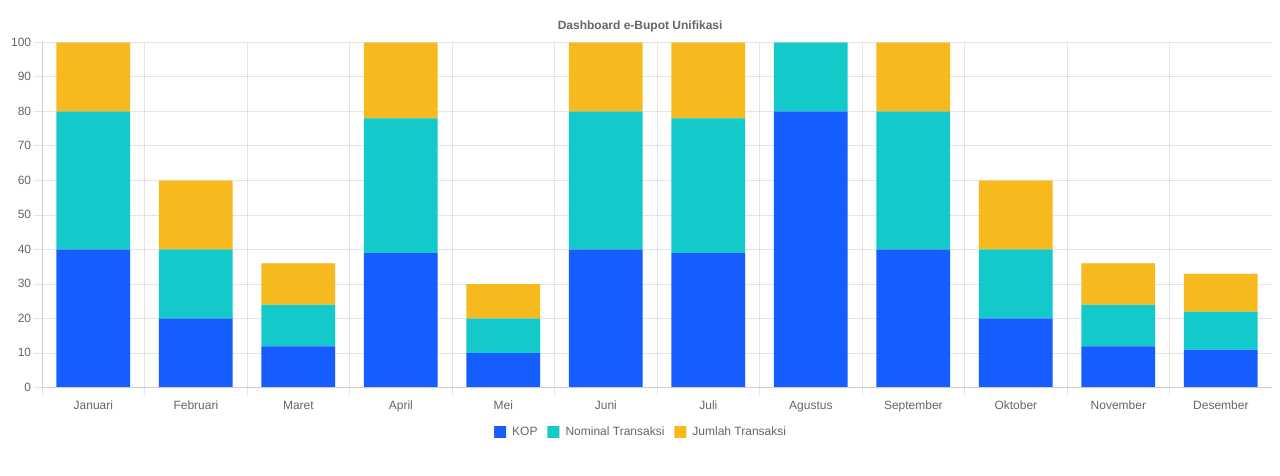
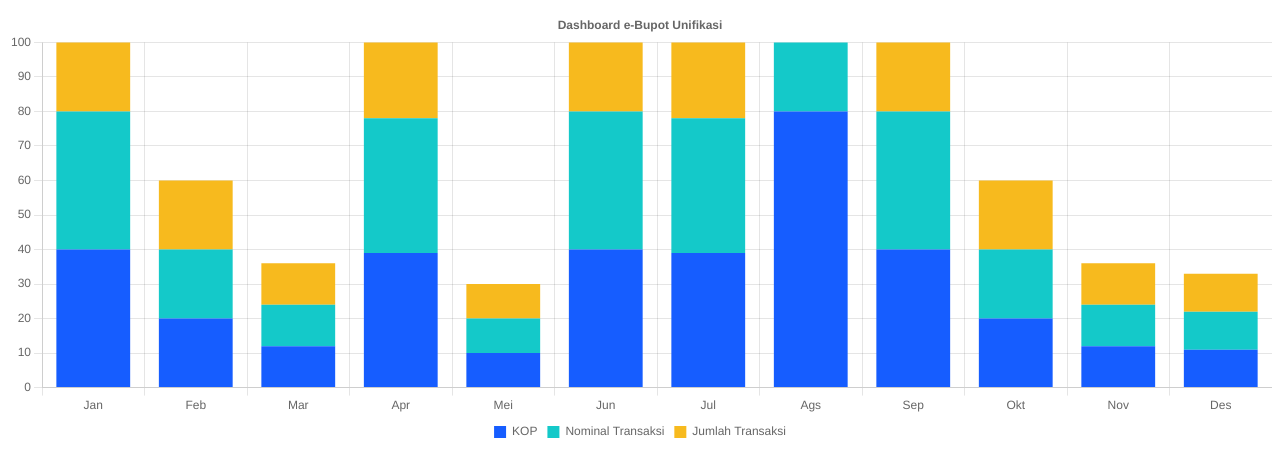
Before and after one commit to raflysdw25/tryout-charts-pajakio, a Vue app: page / in a window 1280 px wide. Shown: the top 476 px of the page. Built offline with nearby package versions, Linux system fonts and the light colour scheme.

Commit message:
Format Tooltip Title

```diff
--- a/src/chartConfig.ts
+++ b/src/chartConfig.ts
@@ -1,17 +1,17 @@
 export const data = {
   labels: [
-    'Januari',
-    'Februari',
-    'Maret',
-    'April',
+    'Jan',
+    'Feb',
+    'Mar',
+    'Apr',
     'Mei',
-    'Juni',
-    'Juli',
-    'Agustus',
-    'September',
-    'Oktober',
-    'November',
-    'Desember',
+    'Jun',
+    'Jul',
+    'Ags',
+    'Sep',
+    'Okt',
+    'Nov',
+    'Des',
   ],
   datasets: [
     {
@@ -39,6 +39,7 @@ export const options = {
   },
   responsive: true,
   maintainAspectRatio: false,
+
   plugins: {
     legend: {
       position: 'bottom',
@@ -53,10 +54,31 @@ export const options = {
       text: 'Dashboard e-Bupot Unifikasi',
     },
     tooltip: {
+      enabled: true,
       backgroundColor: '#FFFFFF',
       titleColor: '#000',
       bodyColor: '#000',
       opacity: 0.8,
+      callbacks: {
+        title: function (context) {
+          // let title = Object.keys(context);
+          let newLabels = [
+            'Januari',
+            'Februari',
+            'Maret',
+            'April',
+            'Mei',
+            'Juni',
+            'Juli',
+            'Agustus',
+            'September',
+            'Oktober',
+            'November',
+            'Desember',
+          ];
+          return newLabels[context[0].dataIndex];
+        },
+      },
     },
   },
   scale: {
```
